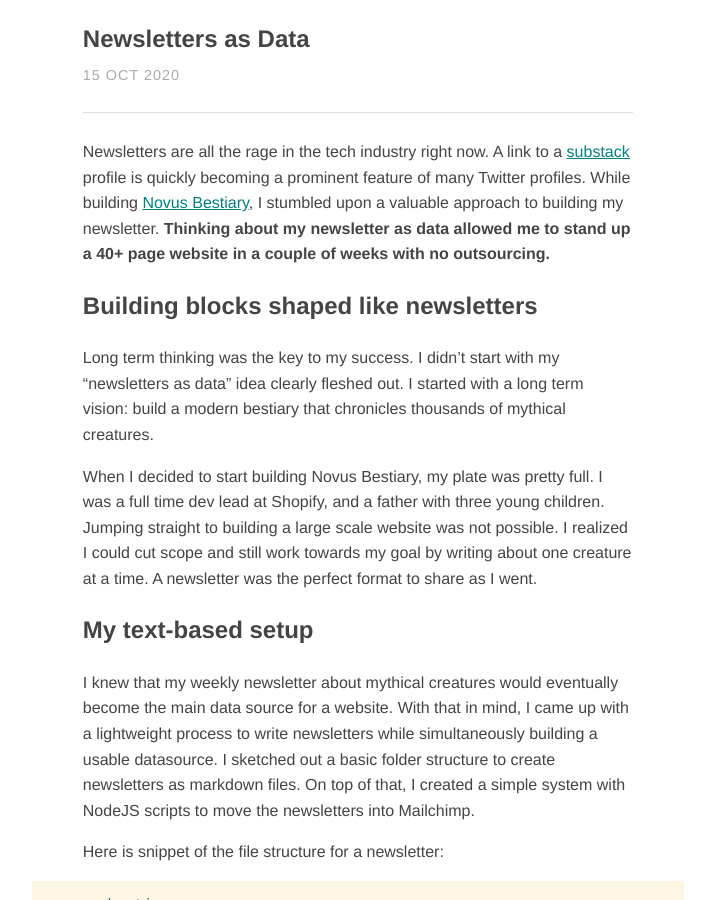
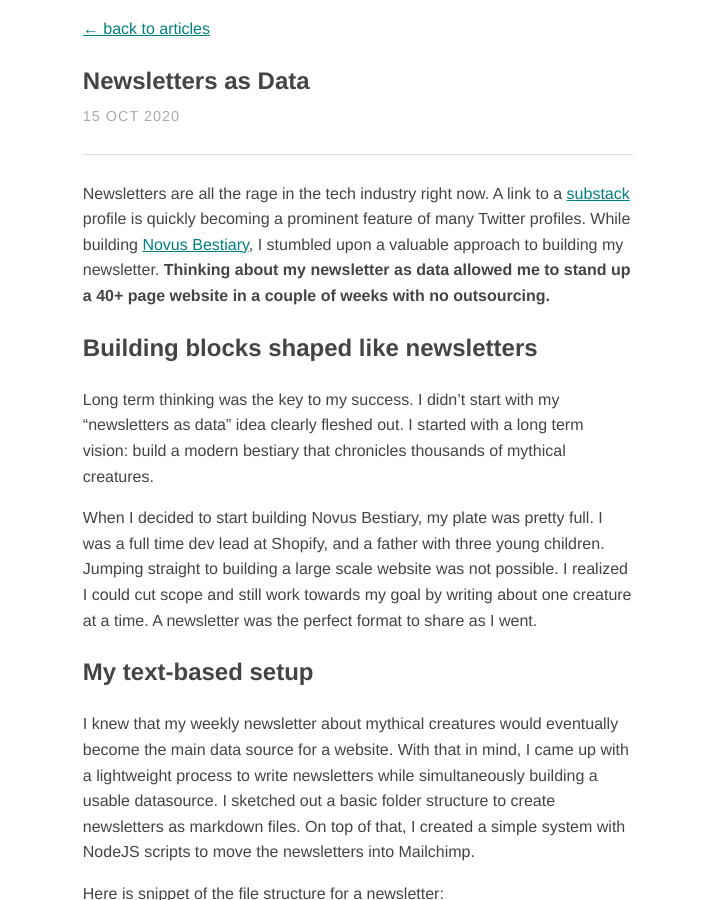
Before and after one commit to AWaselnuk/AWaselnuk.github.io, a Jekyll site: the page built from _posts/2020-10-15-newsletters-as-data.md, in a window 1280 px wide and 900 px high. Shown: the whole window, without its empty margins (282-997 px from the left). Built offline with Jekyll 4.4.1, drawn with Linux system fonts in a browser that asks for light colours; some of the changed text lies outside the part shown.

Commit message:
Add navigation back to articles

```diff
--- a/_layouts/post.html
+++ b/_layouts/post.html
@@ -1,15 +1,15 @@
 ---
 layout: default
 ---
+
 <div class="post">
+  <p><a href="/">← back to articles</a></p>
   <h2 class="post-title random-color">{{ page.title }}</h2>
   <p class="date">{{ page.date | date_to_string }}</p>
-  <hr>
-  <div class="post-content">
-  {{ content }}
-  </div>
+  <hr />
+  <div class="post-content">{{ content }}</div>
+</div>
+<!-- .post -->
 
-</div><!-- .post -->
-
-<hr>
-<a href="{{ site.url }}">Back to all posts</a>
+<hr />
+<p><a href="/">← back to articles</a></p>
```
Also changed, not shown: now.md (+1 -1 lines).
